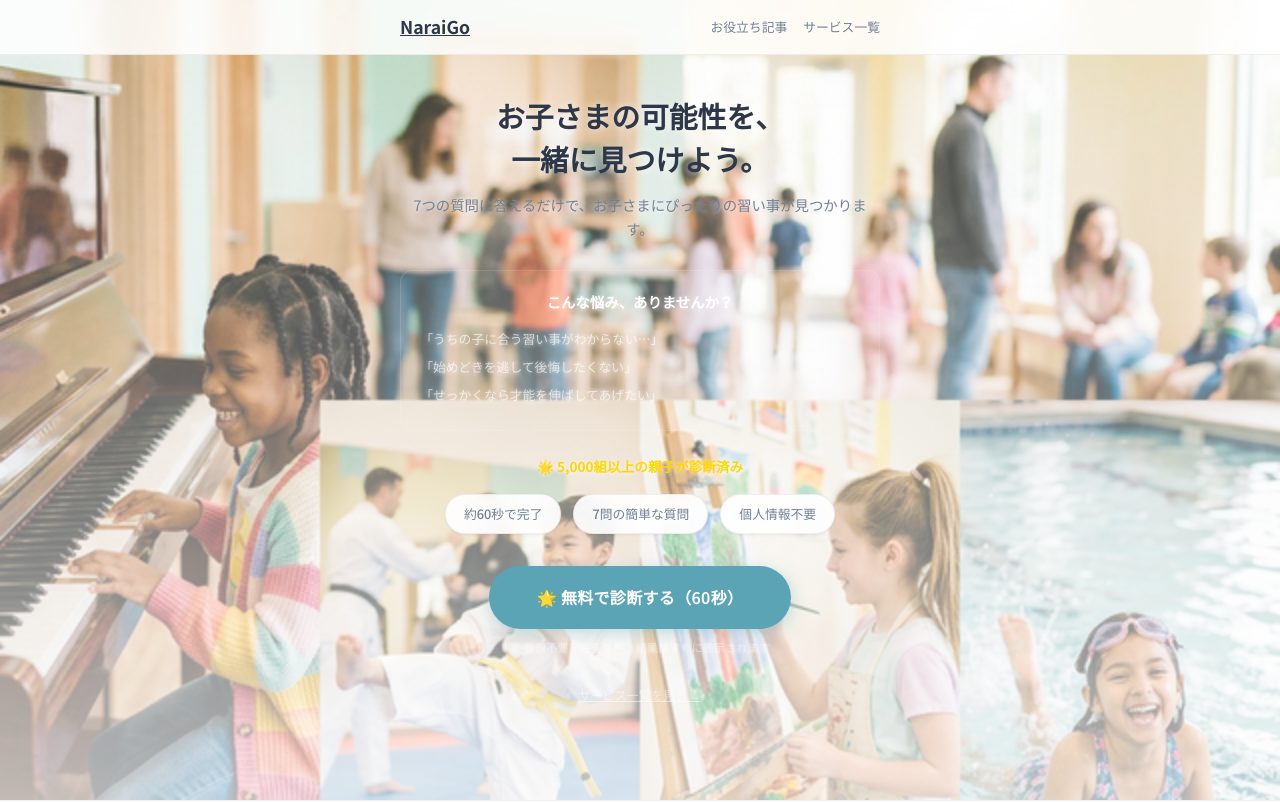
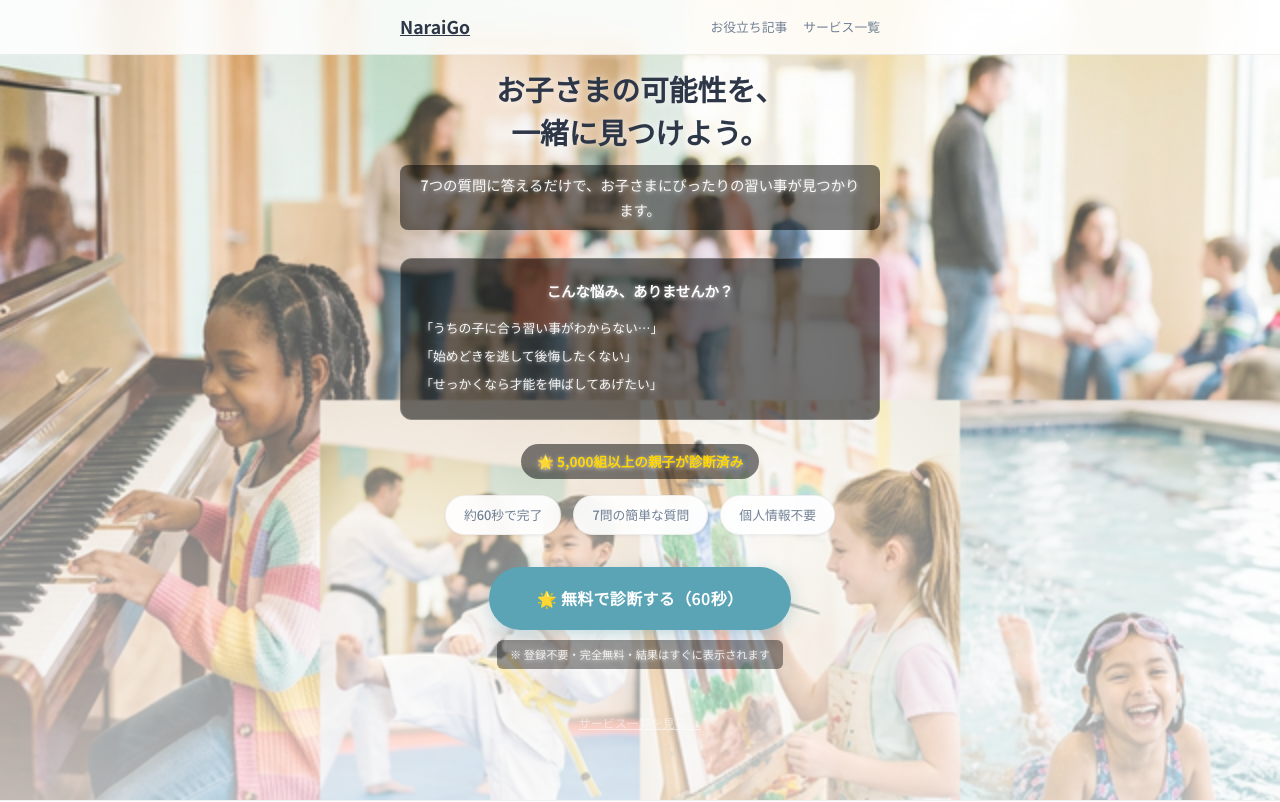
Before and after one commit to kengoabe123-bit/kids-naraigoto-diagnosis, a Next.js app: page / in a window 1280 px wide. Shown: the top 802 px of the page. Built offline with nearby package versions, Linux system fonts and the light colour scheme.

Commit message:
fix: improve hero text visibility with dark backgrounds

```diff
--- a/app/page.tsx
+++ b/app/page.tsx
@@ -5,11 +5,18 @@ export default function Home() {
     <section className="hero">
       <div className="hero-content">
         <h1>お子さまの可能性を、<br />一緒に見つけよう。</h1>
-        <p>7つの質問に答えるだけで、お子さまにぴったりの習い事が見つかります。</p>
+        <p style={{
+          background: 'rgba(0,0,0,0.5)',
+          padding: '0.5rem 1rem',
+          borderRadius: '8px',
+          display: 'inline-block',
+          color: 'rgba(255,255,255,0.95)',
+          fontWeight: 500,
+        }}>7つの質問に答えるだけで、お子さまにぴったりの習い事が見つかります。</p>
         {/* 共感コピー */}
         <div style={{
-          background: 'rgba(255,255,255,0.05)',
-          border: '1px solid rgba(255,255,255,0.1)',
+          background: 'rgba(0,0,0,0.55)',
+          border: '1px solid rgba(255,255,255,0.2)',
           borderRadius: '12px',
           padding: '1.2rem',
           marginBottom: '1.5rem',
@@ -18,9 +25,9 @@ export default function Home() {
           <p style={{ fontSize: '0.9rem', fontWeight: 700, color: 'white', marginBottom: '0.8rem', textAlign: 'center' as const }}>
             こんな悩み、ありませんか？
           </p>
-          <p style={{ fontSize: '0.8rem', color: 'rgba(255,255,255,0.65)', lineHeight: 1.8, margin: '0.3rem 0' }}>「うちの子に合う習い事がわからない…」</p>
-          <p style={{ fontSize: '0.8rem', color: 'rgba(255,255,255,0.65)', lineHeight: 1.8, margin: '0.3rem 0' }}>「始めどきを逃して後悔したくない」</p>
-          <p style={{ fontSize: '0.8rem', color: 'rgba(255,255,255,0.65)', lineHeight: 1.8, margin: '0.3rem 0' }}>「せっかくなら才能を伸ばしてあげたい」</p>
+          <p style={{ fontSize: '0.8rem', color: 'rgba(255,255,255,0.95)', lineHeight: 1.8, margin: '0.3rem 0' }}>「うちの子に合う習い事がわからない…」</p>
+          <p style={{ fontSize: '0.8rem', color: 'rgba(255,255,255,0.95)', lineHeight: 1.8, margin: '0.3rem 0' }}>「始めどきを逃して後悔したくない」</p>
+          <p style={{ fontSize: '0.8rem', color: 'rgba(255,255,255,0.95)', lineHeight: 1.8, margin: '0.3rem 0' }}>「せっかくなら才能を伸ばしてあげたい」</p>
         </div>
         {/* ソーシャルプルーフ */}
         <p style={{
@@ -29,6 +36,10 @@ export default function Home() {
           color: '#ffd700',
           textAlign: 'center' as const,
           marginBottom: '1rem',
+          background: 'rgba(0,0,0,0.5)',
+          padding: '0.4rem 1rem',
+          borderRadius: '20px',
+          display: 'inline-block',
         }}>
           🌟 5,000組以上の親子が診断済み
         </p>
@@ -43,9 +54,13 @@ export default function Home() {
         </Link>
         <p style={{
           fontSize: '0.7rem',
-          color: 'rgba(255,255,255,0.4)',
+          color: 'rgba(255,255,255,0.85)',
           marginTop: '0.6rem',
           textAlign: 'center' as const,
+          background: 'rgba(0,0,0,0.4)',
+          padding: '0.3rem 0.8rem',
+          borderRadius: '6px',
+          display: 'inline-block',
         }}>
           ※ 登録不要・完全無料・結果はすぐに表示されます
         </p>
```
